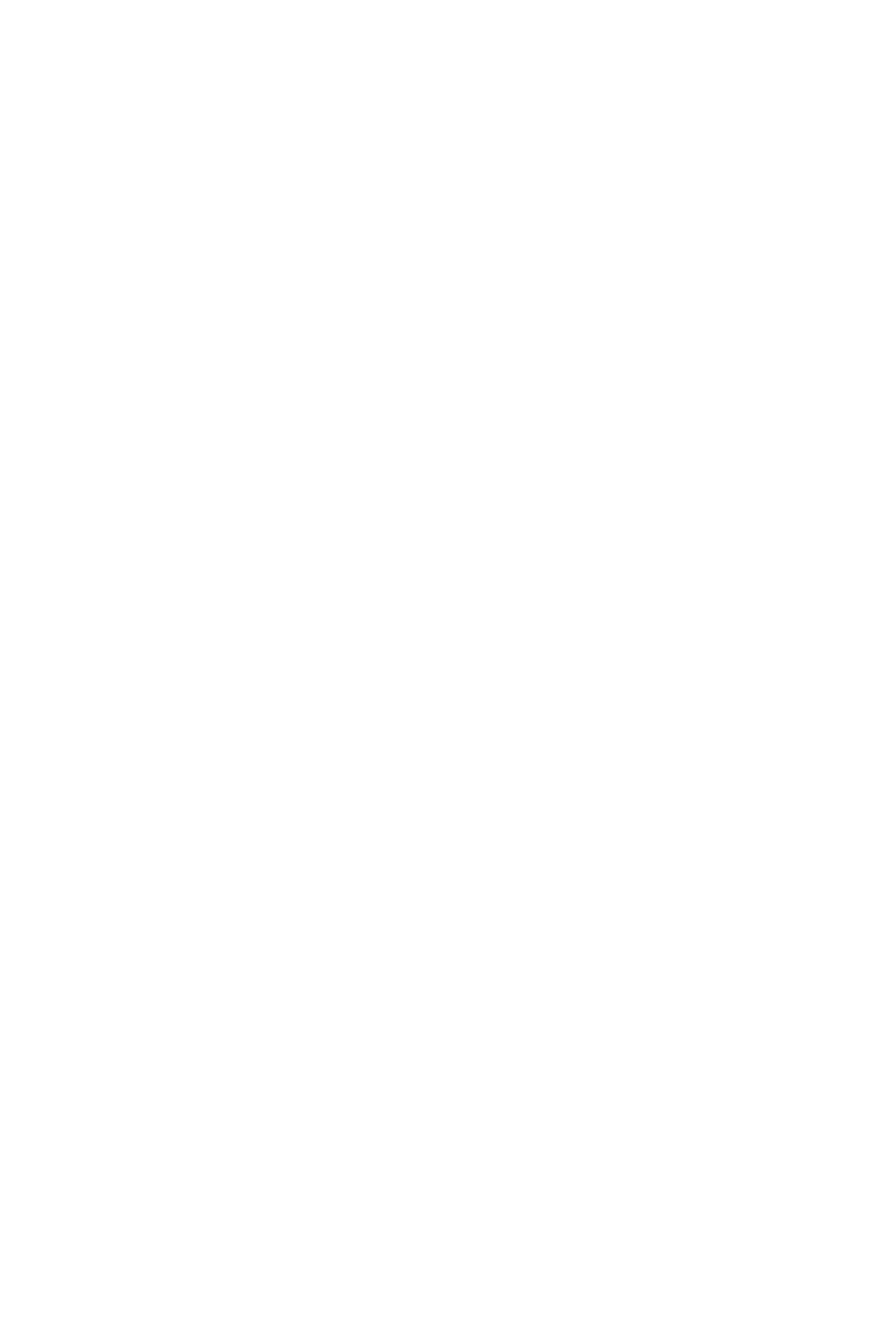
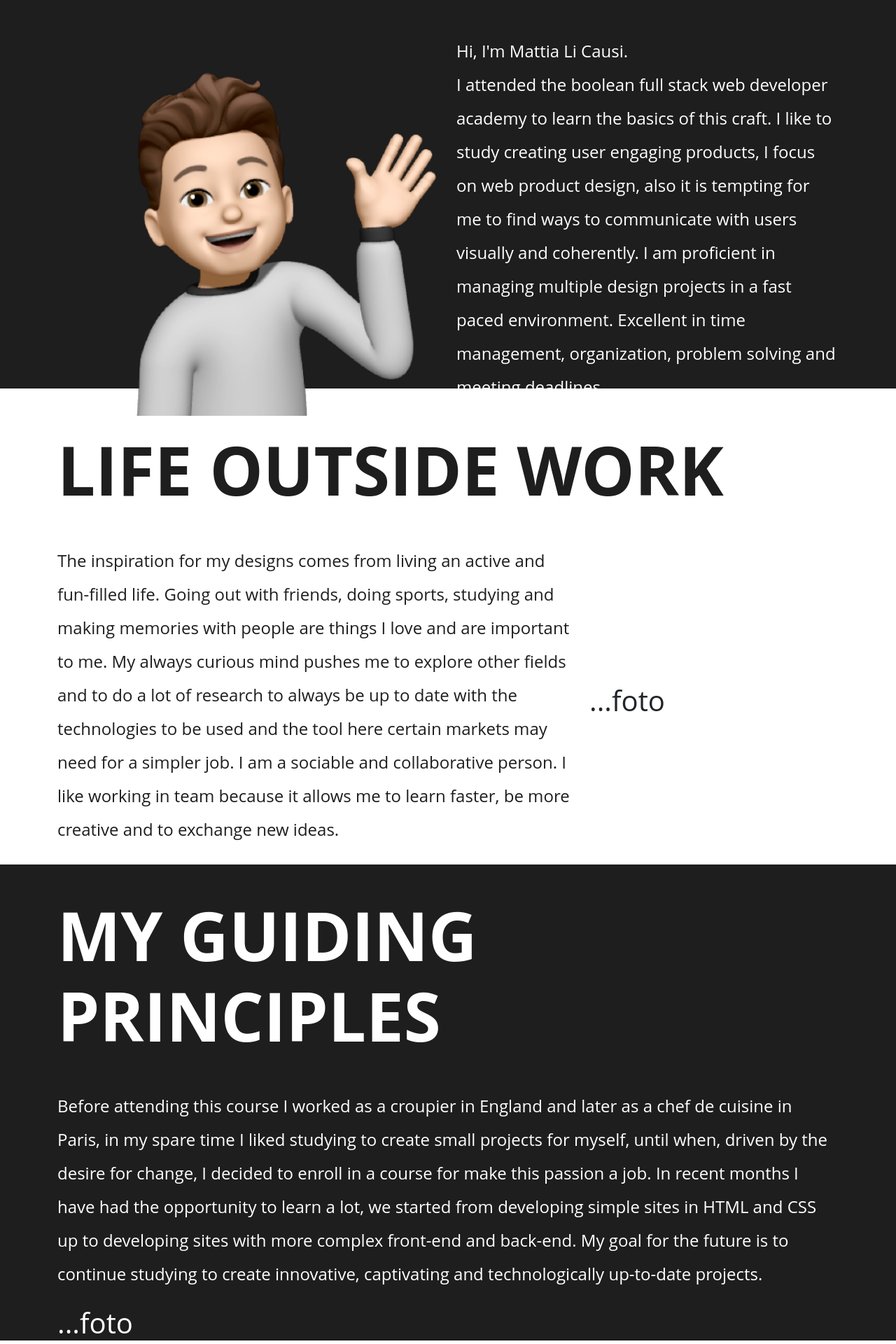
Before and after one commit to mattialicausi/laravel-vue-router, a Vue app: page /about in a window 1280 px wide. Shown: the part 245-2165 px from the top of the page at 70% size. Before the commit the page ends 800 px from the top, so only its background shows below. Built offline with nearby package versions, Linux system fonts and the light colour scheme.

Commit message:
aggiunto contenuto in about page da completare

```diff
--- a/src/pages/AboutPage.vue
+++ b/src/pages/AboutPage.vue
@@ -1,14 +1,121 @@
 <template>
-    <h2>About</h2>
+     <section class="section-guests-pages">
+           <div class="container">
+                <div class="row">
+                    <h1 class="title-guests col-12 text-uppercase fw-bold text-my-green">About me</h1>
+                </div>
+
+                <div class="row box-presentation">
+
+                    <div class="col-12 col-md-6">
+                        <img class="img-fluid w-100" src="../../public/img/memoji-saluto.webp" alt="">
+                    </div>
+
+                    <div class="col-12 col-md-6 text-my-white d-flex align-items-center justify-content-center">
+                        <p class="paragrafh-about my-lineheight">Hi, I'm Mattia Li Causi.<br> I attended the boolean full stack web developer academy to learn the basics of this craft. I like to study creating user engaging products, I focus on web product design, also it is tempting for me to find ways to communicate with users visually and coherently. I am proficient in managing multiple design projects in a fast paced environment. Excellent in time management, organization, problem solving and meeting deadlines.</p>
+                    </div>
+                </div>
+           </div>
+
+        </section>
+
+
+
+        <section class="section-pages-2 section-green">
+           <div class="container">
+                <div class="row">
+                    <h1 class="title-guests col-12 col-md-12 text-uppercase fw-bold text-my-green">life outside work</h1>
+                </div>
+                <div class="row box-presentation">
+
+                    <div class="col-12 col-md-8 text-my-white d-flex align-items-center justify-content-center">
+                        <p class="paragrafh-about my-lineheight">The inspiration for my designs comes from living an active and fun-filled life. Going out with friends, doing sports, studying and making memories with people are things I love and are important to me. My always curious mind pushes me to explore other fields and to do a lot of research to always be up to date with the technologies to be used and the tool here certain markets may need for a simpler job. I am a sociable and collaborative person.
+                            I like working in team because it allows me to learn faster, be more creative and to exchange new ideas.</p>
+                    </div>
+
+                    <div class="col-4 text-my-white fs-1">
+                        <div class="d-flex align-items-center h-100">
+                            ...foto
+                        </div>
+
+                    </div>
+                </div>
+           </div>
+
+        </section>
+
+
+
+
+    <section class="section-guests-pages">
+       <div class="container">
+            <div class="row">
+                <h1 class="title-guests col-12 col-md-12 text-uppercase fw-bold text-my-green">my guiding principles</h1>
+            </div>
+
+            <div class="row box-presentation">
+
+                <div class="col-12 text-my-white d-flex align-items-center justify-content-center">
+                    <p class="paragrafh-about my-lineheight">Before attending this course I worked as a croupier in England and later as a chef de cuisine in Paris, in my spare time I liked studying to create small projects for myself, until when, driven by the desire for change, I decided to enroll in a course for make this passion a job.
+                        In recent months I have had the opportunity to learn a lot, we started from developing simple sites in HTML and CSS up to developing sites with more complex front-end and back-end.
+                        My goal for the future is to continue studying to create innovative, captivating and technologically up-to-date projects.</p>
+                </div>
+
+                <div class="col-12 text-my-white fs-1">
+                    ...foto
+                </div>
+
+            </div>
+       </div>
+    </section>
+
 </template>
 
 <script>
     export default {
-        name: 'AboutComponent',
+        name: 'AboutPage',
 
     }
 </script>
 
 <style lang="scss" scoped>
+@import '../assets/styles/main.scss';
+@import '../assets/styles/partials/variables';
+
+section {
+    width: 100%;
+    height: 85vh;
+}
+
+.section-guests-pages {
+
+    display: flex;
+    align-items: center;
+    background-color: $dark;
+    color: $white;
+}
+
+.section-pages-2 {
+    flex-direction: column;
+
+    display: flex;
+    justify-content: center;
+    background-color: $white;
+
+    p, h1 {
+        color: $dark;
+    }
+}
+
+.title-guests {
+    font-size: 6rem;
+    margin-top: 3rem;
+    margin-bottom: 3rem;
+}
+
+
+.paragrafh-about {
+    font-size: 1.5rem;
+}
 
 </style>
```
